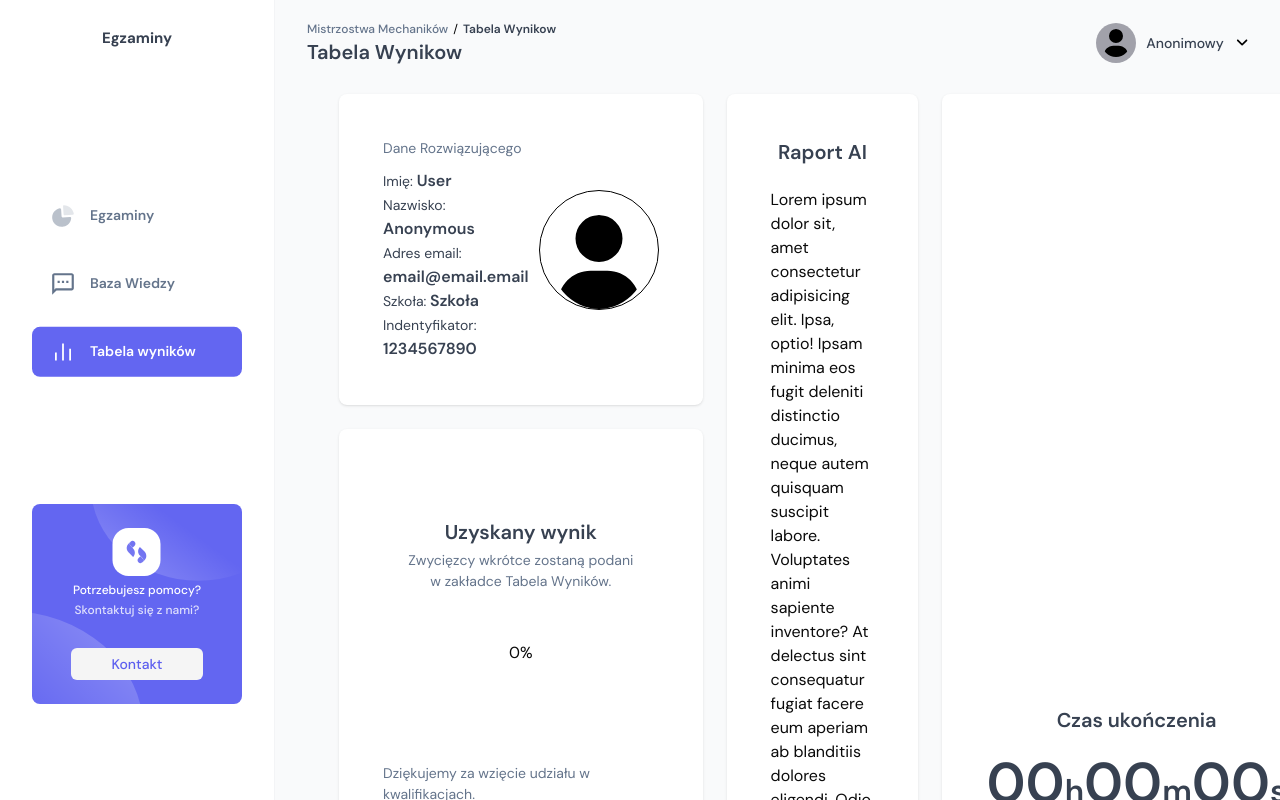
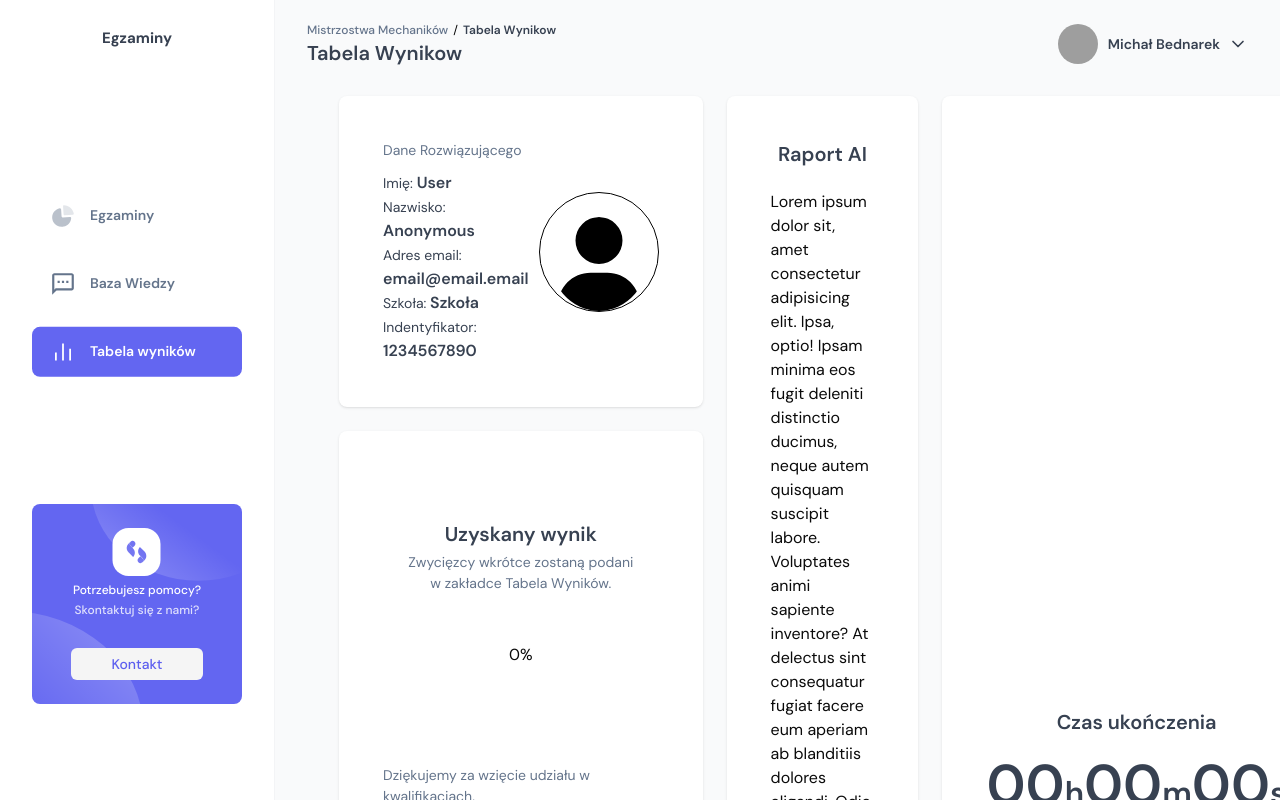
Before and after one commit to Vetther/HackHeroes2023, a Next.js app in the folder apps/frontend/: page /tabela-wynikow in a window 1280 px wide. Built offline with nearby package versions, Linux system fonts and the light colour scheme; grey boxes are pictures that could not be loaded.

Commit message:
Add user popup and buttons

```diff
--- a/apps/frontend/src/components/navbar.tsx
+++ b/apps/frontend/src/components/navbar.tsx
@@ -1,50 +1,95 @@
-"use client";
+"use client"
 
-import { usePathname } from "next/navigation";
-import { useState } from "react";
-import Breadcrumbs from "./breadcrumbs";
-import { NavbarIcons } from "./icons/navbar";
+import {
+  Popover,
+  PopoverContent,
+  PopoverTrigger,
+} from "@/components/ui/popover"
+import { cn } from "@/lib/utils"
+import { ChevronDown, Plus } from "lucide-react"
+import Link from "next/link"
+import { usePathname } from "next/navigation"
+import { useState } from "react"
+import Breadcrumbs from "./breadcrumbs"
+import { Avatar, AvatarFallback, AvatarImage } from "./ui/avatar"
+import { Button } from "./ui/button"
+import { Separator } from "./ui/separator"
 
 export default function Navbar() {
-    const [isOpen, setOpen] = useState(false);
-    const pathname = usePathname();
+  const pathname = usePathname()
   const items = pathname
     .split("/")
     .filter((item) => item)
     .map((item, index, array) => {
-            const href = `/${array.slice(0, index + 1).join("/")}`;
-            return { label: item.replace("-", " "), href };
-        });
+      const href = `/${array.slice(0, index + 1).join("/")}`
+      return { label: item.replace("-", " "), href }
+    })
 
   return (
-        <nav className="inline-flex w-full items-center justify-between px-8 pt-5">
-            <div className="inline-flex shrink grow basis-0 flex-col">
+    <nav className="flex w-full items-center justify-between px-8 pt-5">
+      <div className="flex flex-col">
         <Breadcrumbs
-                    items={[
-                        { label: "Mistrzostwa Mechaników", href: "/" },
-                        ...items,
-                    ]}
+          items={[{ label: "Mistrzostwa Mechaników", href: "/" }, ...items]}
         />
         <span className="text-xl font-semibold capitalize leading-7 text-gray-700">
           {items.length > 0 ? items[items.length - 1].label : ""}
         </span>
       </div>
-            <button
-                className="inline-flex h-10 items-center gap-2.5"
-                onClick={() => setOpen((prevOpen) => !prevOpen)}
+      <NavbarUser />
+    </nav>
+  )
+}
+
+const NavbarUser = () => {
+  const [isOpen, setIsOpen] = useState(false)
+
+  return (
+    <Popover open={isOpen} onOpenChange={setIsOpen}>
+      <PopoverTrigger>
+        <div className="flex h-12 flex-row items-center gap-2.5 py-0">
+          <Avatar>
+            <AvatarImage
+              alt={`Profile photo of ${"Michał Bednarek"}`}
+              src="https://s3-alpha-sig.figma.com/img/63dc/1059/5fa6c5970f56b4c1d92d37c5e7c961a1?Expires=1699228800&Signature=NNeoeMw8peJmmG7u5LJAUiZGk8g2hzvFhqQAFyWQeZKO8kC2GEWPCGyR0U2gFhCaQb4VF0vu~Yrc1KgI6ivDa7R3SEy~vljofHUFtNDz2Q1DKTjlA6hv1LmoVurXdTyFMXL4YNpwnwa1v~5DnZYJdwA65vqXCrcYMep5Wt4gtqYl-ppEBb7JAKhCRj5GGrbFVawrIhrlrUYQV9GOjIhHjxukSQR1PF80ft1QXPX10LJC-09XJsS7nF6H8uUg1lo7NpaN8ElXBrhXF1i7qGhbnQZjKfXffLYiXG74mL3YTXSPdDgVpQ6aMrGIi2F4xa0~ufd0F5QDOJJlH00c4ET5tQ__&Key-Pair-Id=APKAQ4GOSFWCVNEHN3O4"
+            />
+            <AvatarFallback>MB</AvatarFallback>
+          </Avatar>
+          <div className="flex flex-row gap-2">
+            <span className="text-sm font-semibold text-gray-700">
+              Michał Bednarek
+            </span>
+            <ChevronDown
+              className={cn(
+                "h-5 w-5 text-gray-700 transition-transform duration-200",
+                isOpen && "rotate-180"
+              )}
+            />
+          </div>
+        </div>
+      </PopoverTrigger>
+      <PopoverContent
+        className="flex w-60 flex-col px-2 py-2"
+        align="end"
+        alignOffset={-10}
       >
-                <NavbarIcons.profile className="h-10 w-10 rounded-full bg-zinc-400 p-1.5" />
-                <div className="flex shrink grow items-center gap-3 text-sm font-medium">
-                    <span className="shrink grow basis-0 text-gray-700">
-                        Anonimowy
+        <Button variant="ghost" className="flex justify-between px-3" disabled>
+          <span className="overflow-hidden text-ellipsis whitespace-nowrap">
+            michalbednarek@gmail.com
           </span>
-                    {isOpen ? (
-                        <NavbarIcons.caretUp />
-                    ) : (
-                        <NavbarIcons.caretDown />
-                    )}
+        </Button>
+        <Button variant="ghost" className="w-full justify-between px-3" asChild>
+          <Link href="/egzaminy">Ukończone egzaminy</Link>
+        </Button>
+        <Separator className="mx-4 my-2 w-auto" />
+        <div className="flex flex-col gap-1">
+          <Button variant="ghost" className="w-full justify-between px-3">
+            Twoje egzaminy
+          </Button>
+          <Button variant="ghost" className="w-full justify-between px-3">
+            Dodaj nowy egzamin <Plus className="h-4 w-4" />
+          </Button>
         </div>
-            </button>
-        </nav>
-    );
+      </PopoverContent>
+    </Popover>
+  )
 }
--- /dev/null
+++ b/apps/frontend/src/components/ui/avatar.tsx
@@ -0,0 +1,50 @@
+"use client"
+
+import * as React from "react"
+import * as AvatarPrimitive from "@radix-ui/react-avatar"
+
+import { cn } from "@/lib/utils"
+
+const Avatar = React.forwardRef<
+  React.ElementRef<typeof AvatarPrimitive.Root>,
+  React.ComponentPropsWithoutRef<typeof AvatarPrimitive.Root>
+>(({ className, ...props }, ref) => (
+  <AvatarPrimitive.Root
+    ref={ref}
+    className={cn(
+      "relative flex h-10 w-10 shrink-0 overflow-hidden rounded-full",
+      className
+    )}
+    {...props}
+  />
+))
+Avatar.displayName = AvatarPrimitive.Root.displayName
+
+const AvatarImage = React.forwardRef<
+  React.ElementRef<typeof AvatarPrimitive.Image>,
+  React.ComponentPropsWithoutRef<typeof AvatarPrimitive.Image>
+>(({ className, ...props }, ref) => (
+  <AvatarPrimitive.Image
+    ref={ref}
+    className={cn("aspect-square h-full w-full", className)}
+    {...props}
+  />
+))
+AvatarImage.displayName = AvatarPrimitive.Image.displayName
+
+const AvatarFallback = React.forwardRef<
+  React.ElementRef<typeof AvatarPrimitive.Fallback>,
+  React.ComponentPropsWithoutRef<typeof AvatarPrimitive.Fallback>
+>(({ className, ...props }, ref) => (
+  <AvatarPrimitive.Fallback
+    ref={ref}
+    className={cn(
+      "flex h-full w-full items-center justify-center rounded-full bg-muted",
+      className
+    )}
+    {...props}
+  />
+))
+AvatarFallback.displayName = AvatarPrimitive.Fallback.displayName
+
+export { Avatar, AvatarImage, AvatarFallback }
--- /dev/null
+++ b/apps/frontend/src/components/ui/popover.tsx
@@ -0,0 +1,31 @@
+"use client"
+
+import * as React from "react"
+import * as PopoverPrimitive from "@radix-ui/react-popover"
+
+import { cn } from "@/lib/utils"
+
+const Popover = PopoverPrimitive.Root
+
+const PopoverTrigger = PopoverPrimitive.Trigger
+
+const PopoverContent = React.forwardRef<
+  React.ElementRef<typeof PopoverPrimitive.Content>,
+  React.ComponentPropsWithoutRef<typeof PopoverPrimitive.Content>
+>(({ className, align = "center", sideOffset = 4, ...props }, ref) => (
+  <PopoverPrimitive.Portal>
+    <PopoverPrimitive.Content
+      ref={ref}
+      align={align}
+      sideOffset={sideOffset}
+      className={cn(
+        "z-50 w-72 rounded-md border bg-popover p-4 text-popover-foreground shadow-md outline-none data-[state=open]:animate-in data-[state=closed]:animate-out data-[state=closed]:fade-out-0 data-[state=open]:fade-in-0 data-[state=closed]:zoom-out-95 data-[state=open]:zoom-in-95 data-[side=bottom]:slide-in-from-top-2 data-[side=left]:slide-in-from-right-2 data-[side=right]:slide-in-from-left-2 data-[side=top]:slide-in-from-bottom-2",
+        className
+      )}
+      {...props}
+    />
+  </PopoverPrimitive.Portal>
+))
+PopoverContent.displayName = PopoverPrimitive.Content.displayName
+
+export { Popover, PopoverTrigger, PopoverContent }
```
Lines whose indentation alone changed are shown as unchanged.
